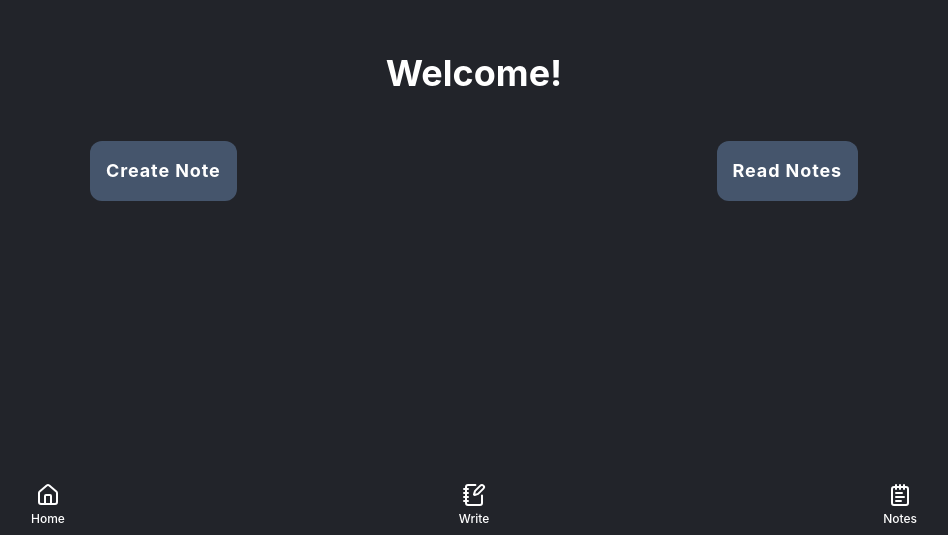
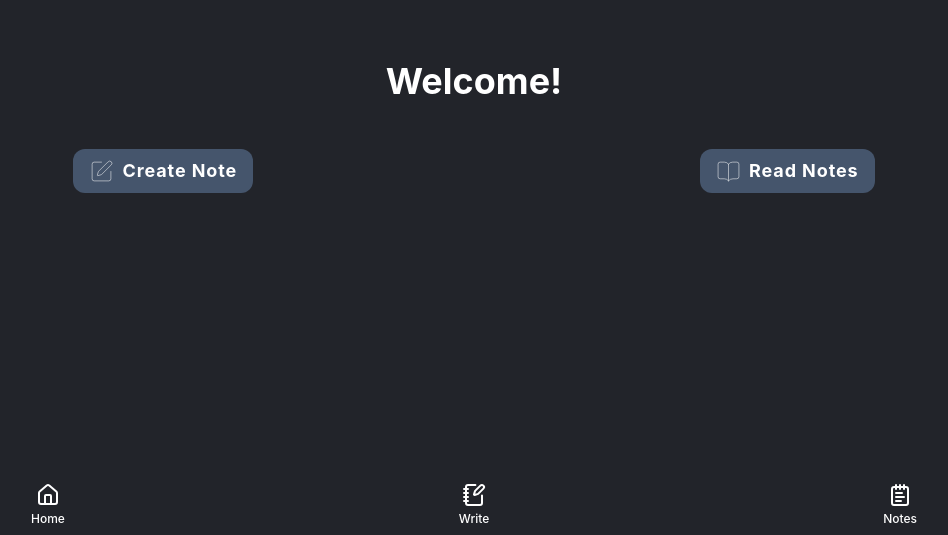
Before and after one commit to skybreakerW/mynotesapp, a React app in the folder frontend/: page / in a window 1280 px wide. Shown: the part 265-800 px from the top of the page, without its empty margins (166-1114 px from the left). Built offline with nearby package versions, Linux system fonts and the light colour scheme; the HTML template or start-up script is replaced by a standard one.

Commit message:
added icons to UI

```diff
--- a/frontend/src/pages/Land.jsx
+++ b/frontend/src/pages/Land.jsx
@@ -1,6 +1,8 @@
 import React from 'react'
 import { useNavigate } from 'react-router-dom'
 import Navi from '../components/Navi'
+import { SquarePen } from 'lucide-react';
+import { BookOpen } from 'lucide-react';
 
 const Land = () => {
 
@@ -22,8 +24,13 @@ const Land = () => {
         <h1 className='text-center text-white font-bold text-4xl'>Welcome!</h1>
         <div className='text-white p-4 flex flex-row justify-around items-center w-full'>
 
-          <button className='bg-slate-600 p-4 rounded-xl tracking-wider font-bold text-lg' onClick={create}>Create Note</button>
-          <button className='bg-slate-600 p-4 rounded-xl tracking-wider font-bold text-lg' onClick={read}>Read Notes</button>
+          <button className='bg-slate-600 px-4 py-2 rounded-xl tracking-wider font-bold text-lg flex flex-row items-center gap-2' onClick={create}>
+            <SquarePen size={25} color="#ffffff" strokeWidth={0.5} />Create Note
+          </button>
+
+          <button className='bg-slate-600 px-4 py-2 rounded-xl tracking-wider font-bold text-lg flex flex-row items-center gap-2' onClick={read}>
+            <BookOpen size={25} color="#ffffff" strokeWidth={0.5} />Read Notes
+          </button>
 
         </div>
 
```
